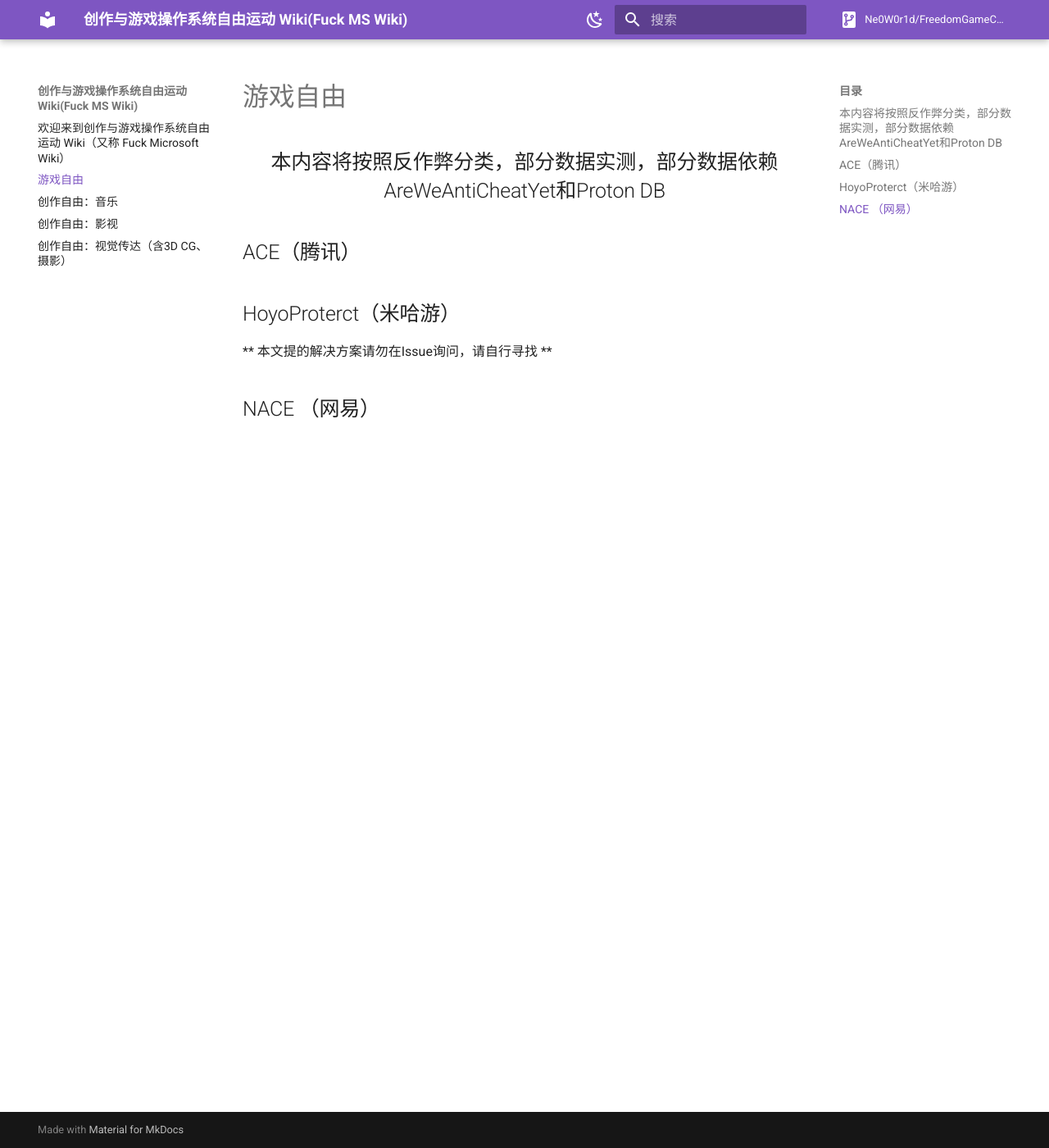
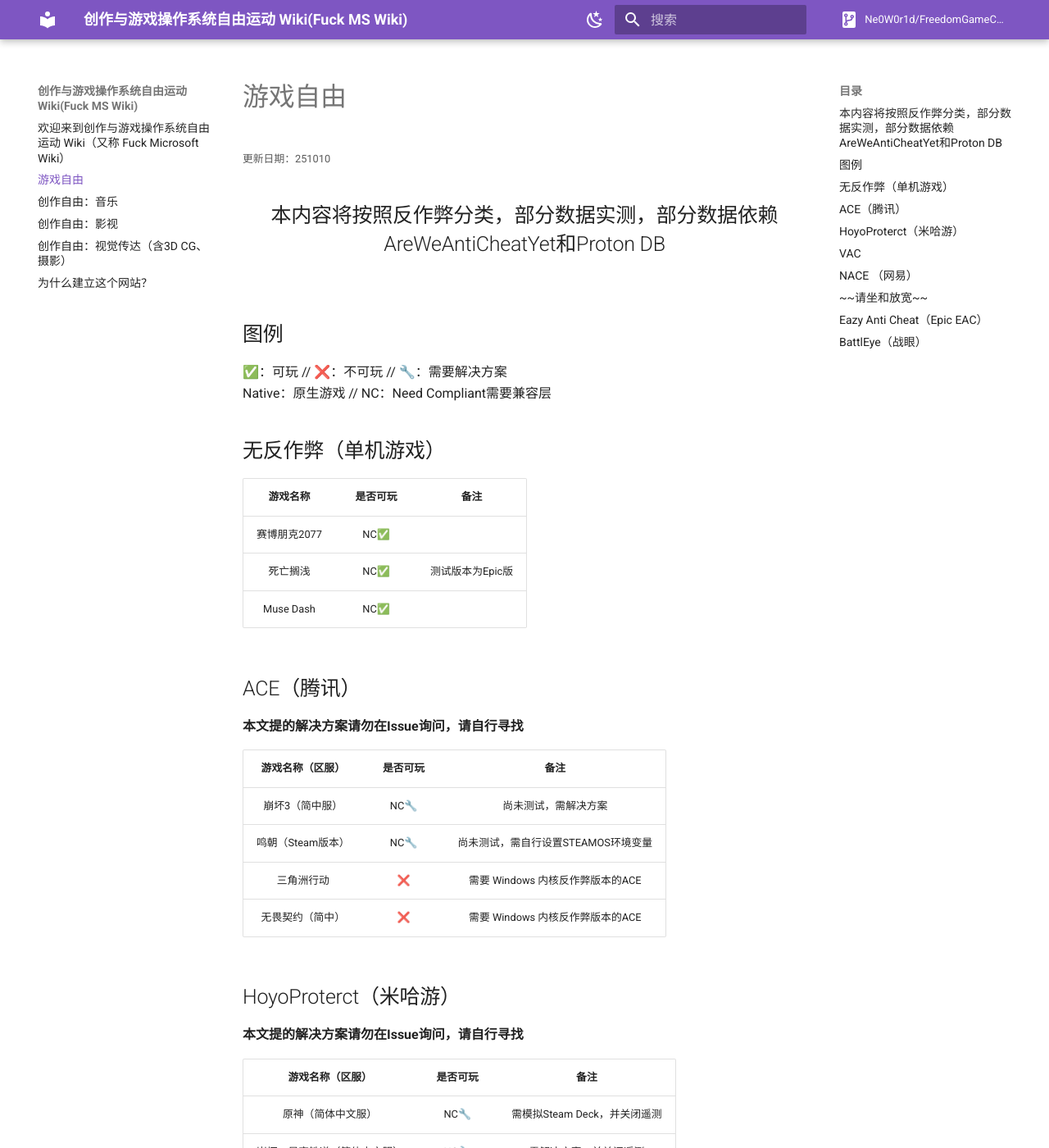
Before and after one commit to Ne0W0r1d/FreedomGameCreatorWiki, an MkDocs documentation site: the page built from docs/gamesfreedom.md, in a window 1280 px wide and 1400 px high. Shown: the whole window at 82% size. Built offline with MkDocs 1.6.1 and Material for MkDocs 9.7.7, drawn with Linux system fonts in a browser that asks for light colours; comment, search, counter and statistics services are not loaded; some of the changed text lies outside the part shown.

Commit message:
1010例行更新

```diff
--- a/docs/gamesfreedom.md
+++ b/docs/gamesfreedom.md
@@ -1,9 +1,60 @@
 # 游戏自由
+<small>更新日期：251010</small>
 
-## <center>本内容将按照反作弊分类，部分数据实测，部分数据依赖AreWeAntiCheatYet和Proton DB</center>
+## <center>本内容将按照反作弊分类，部分数据实测，部分数据依赖AreWeAntiCheatYet和Proton DB</center><br>
+
+## 图例
+✅：可玩 // ❌：不可玩 // 🔧：需要解决方案<br>
+Native：原生游戏 // NC：Need Compliant需要兼容层<br>
+
+## 无反作弊（单机游戏）
+| 游戏名称 | 是否可玩 | 备注 |
+| :-----: | :-----: | :-----: |
+| 赛博朋克2077 | NC✅ | |
+| 死亡搁浅 | NC✅ | 测试版本为Epic版 |
+| Muse Dash | NC✅ |  |
 
 ## ACE（腾讯）
+
+**本文提的解决方案请勿在Issue询问，请自行寻找**
+
+| 游戏名称（区服） | 是否可玩 | 备注 |
+| :-----: | :-----: | :-----: |
+| 崩坏3（简中服） | NC🔧 | 尚未测试，需解决方案 |
+| 鸣朝（Steam版本） | NC🔧 | 尚未测试，需自行设置STEAMOS环境变量 |
+| 三角洲行动 | ❌ | 需要 Windows 内核反作弊版本的ACE |
+| 无畏契约（简中）| ❌ | 需要 Windows 内核反作弊版本的ACE |
+
 ## HoyoProterct（米哈游）
-** 本文提的解决方案请勿在Issue询问，请自行寻找 **
+
+**本文提的解决方案请勿在Issue询问，请自行寻找**
+
+| 游戏名称（区服） | 是否可玩 | 备注 |
+| :-----: | :-----: | :-----: |
+| 原神（简体中文服） | NC🔧 | 需模拟Steam Deck，并关闭遥测 |
+| 崩坏：星穹铁道（简体中文服） | NC🔧 | 需解决方案，并关闭遥测 |
+| 绝区零（简体中文服） | NC🔧 | 需关闭遥测 |
+
+## VAC
+| 游戏名称 | 是否可玩 | 备注 |
+| :-----: | :-----: | :-----: |
+| CS2 | Native✅ | |
+| Dota2 | Native✅ |  |
+
 
 ## NACE （网易）
+## <center> ~~请坐和放宽~~ </center>
+
+
+## Eazy Anti Cheat（Epic EAC）
+
+| 游戏名称 | 是否可玩 | 备注 |
+| :-----: | :-----: | :-----: |
+| Apex 英雄 | ❌ | 厂商策略 |
+
+
+## BattlEye（战眼）
+
+| 游戏名称 | 是否可玩 | 备注 |
+| :-----: | :-----: | :-----: |
+| 彩虹六号：围攻 | ❌ | 厂商策略 |
--- /dev/null
+++ b/docs/whyit.md
@@ -0,0 +1,13 @@
+# 为什么建立这个网站？
+<small>更新日期：251010</small>
+
+### <center> 我们希望，Linux对于广大游戏玩家和各大创作者们，带来避免微软qj的避风港 </center><br>
+
+#### 自从Win10发布后，微软在强奸人方面则是一直没停手过，而自从将自己新世代IE的浏览器切到Chromium内核之后，完全就不停手了
+
+### 强制更新
+  这是微软qj人最有效的手段之一，通过自动补丁更新修复一堆问题，又带来一堆问题，从2015年Windows 10正式发布开始，就一直这样了
+  大伙可以看如下视频
+  <center><iframe src="//player.bilibili.com/player.html?isOutside=true&aid=515294870&bvid=BV1vg411S7BA&cid=826799405&p=1" tyle="width: 120%; height: 120%;" scrolling="no" border="0" frameborder="no" framespacing="0" allowfullscreen="true"></iframe></center>
+
+### 数据小偷，强迫用户
```
